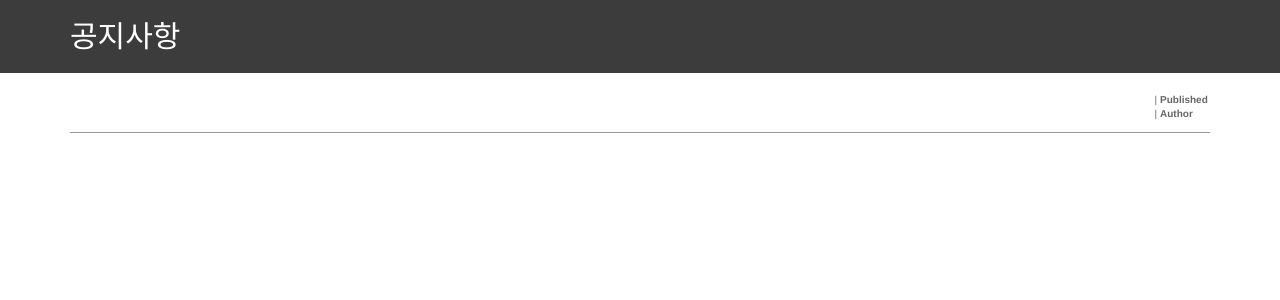
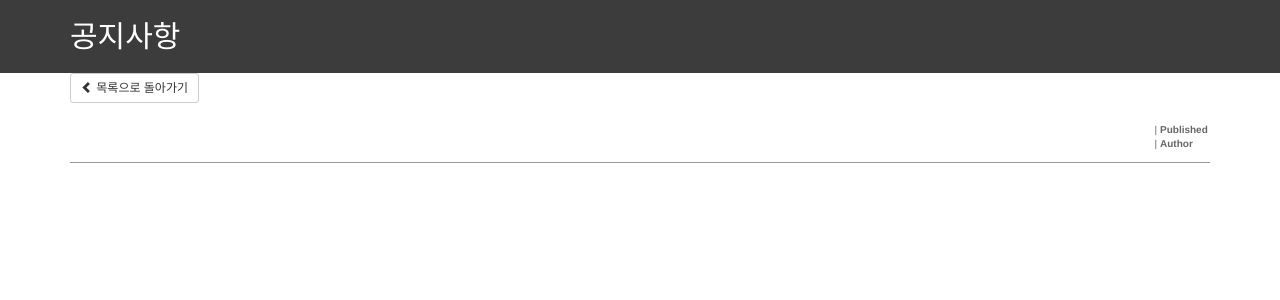
Before and after one commit to bookpark/Djangogirls, a Django app: page /post/detail/ in a window 1280 px wide. Shown: the top 300 px of the page. Run offline with Django 3.2, Linux system fonts and the light colour scheme; data that the repository does not hold is empty; some libraries are stand-ins or nearby versions.

Commit message:
목록으로 돌아가기 버튼 생성

```diff
--- a/djangogirls/templates/blog/post_detail.html
+++ b/djangogirls/templates/blog/post_detail.html
@@ -1,6 +1,10 @@
 {% extends 'base.html' %}
 {% block content %}
     <div class="post-container">
+        <a class="btn btn-default btn-sm btn-back-list" href="/">
+            <span class="glyphicon glyphicon-chevron-left"></span>
+            목록으로 돌아가기
+        </a>
         <div class="post">
             <h4 class="post-title">{{ post.title }}</h4>
             <p class="content">{{ post.content|linebreaksbr }}</p>
```
